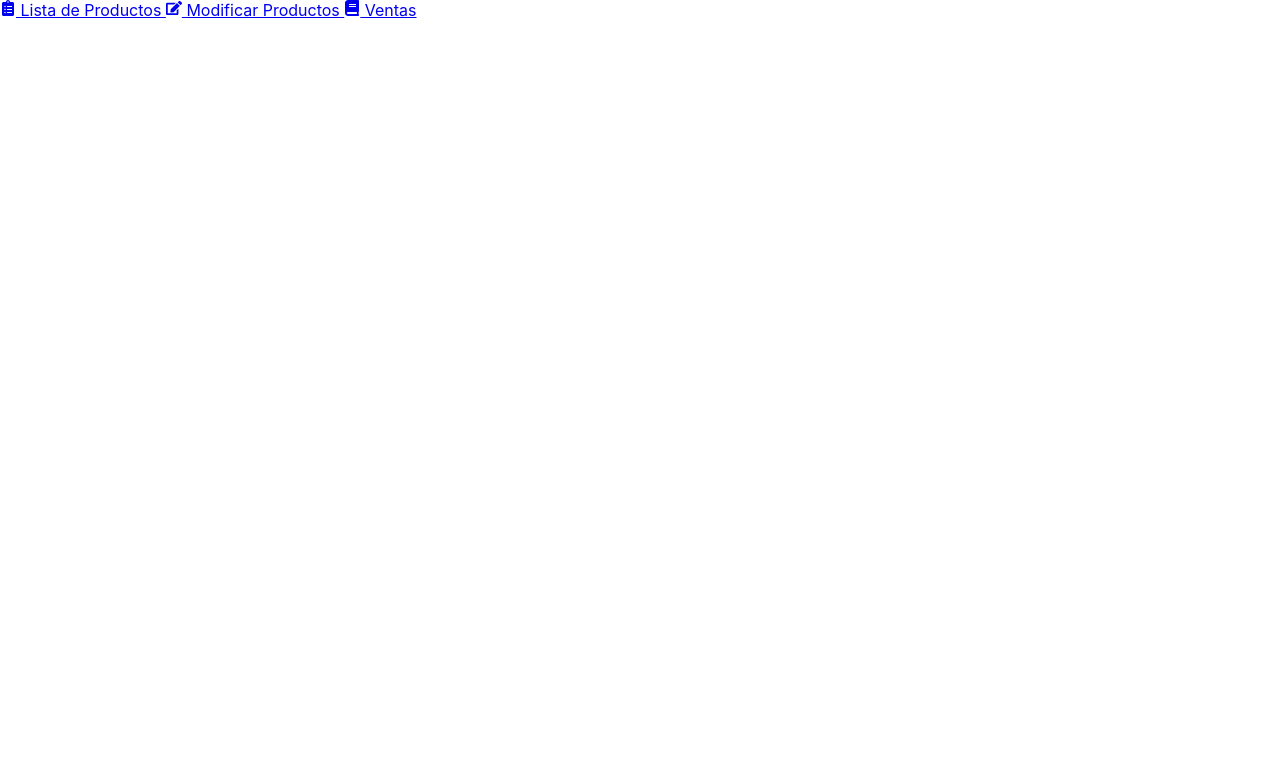
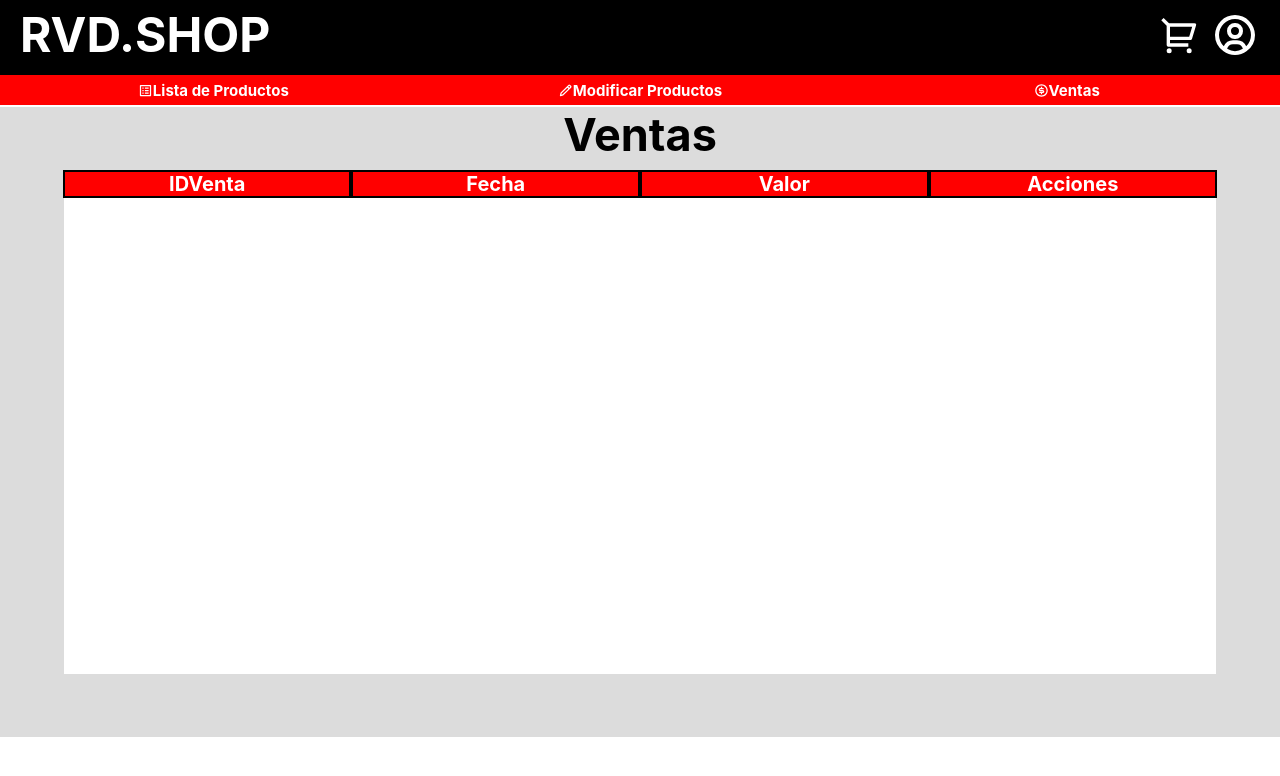
Before and after one commit to CarlosP22/RVD.SHOP, a React (Create React App) app: page / in a window 1280 px wide. Shown: the top 776 px of the page. Built offline with nearby package versions, Linux system fonts and the light colour scheme.

Commit message:
Se agrego la interfaz de ventas-administrador

```diff
--- a/package.json
+++ b/package.json
@@ -6,6 +6,7 @@
     "@testing-library/jest-dom": "^5.16.5",
     "@testing-library/react": "^13.4.0",
     "@testing-library/user-event": "^13.5.0",
+    "esm": "^3.2.25",
     "react": "^18.2.0",
     "react-dom": "^18.2.0",
     "react-icons": "^4.6.0",
--- a/public/index.html
+++ b/public/index.html
@@ -1,20 +1,18 @@
 <!DOCTYPE html>
 <html lang="en">
   <head>
-    <meta charset="utf-8" />
-    <link rel="icon" href="%PUBLIC_URL%/favicon.ico" />
-    <meta name="viewport" content="width=device-width, initial-scale=1" />
-    <meta name="theme-color" content="#000000" />
-    <meta
-      name="description"
-      content="Web site created using create-react-app"
-    />
-    <link rel="apple-touch-icon" href="%PUBLIC_URL%/logo192.png" />
+    <meta charset="utf-8">
+    <meta name="viewport" content="width=device-width, user-scalable=no, initial-scale=1.0, maximum-scale=1.0, minimum-scale=1.0"/>
+    <link rel="icon" href="%PUBLIC_URL%/favicon.ico">
+
+    <meta name="theme-color" content="#000000"/>
+    <meta name="description" content="Web site created using create-react-app">
+    <link rel="apple-touch-icon" href="%PUBLIC_URL%/logo192.png">
     <!--
       manifest.json provides metadata used when your web app is installed on a
       user's mobile device or desktop. See https://developers.google.com/web/fundamentals/web-app-manifest/
     -->
-    <link rel="manifest" href="%PUBLIC_URL%/manifest.json" />
+    <link rel="manifest" href="%PUBLIC_URL%/manifest.json"/>
     <!--
       Notice the use of %PUBLIC_URL% in the tags above.
       It will be replaced with the URL of the `public` folder during the build.
--- a/src/App.js
+++ b/src/App.js
@@ -1,12 +1,14 @@
 import React from "react";
-import {HeaderAgregar} from "./componentes/Admin-Agregar/agregar.js"
-import {HeaderModificar} from "./componentes/Admin-Modificar/modificar.js"
+import {HeaderAgregar} from "./componentes/Admin-Agregar/agregar.js";
+import {Prueba} from "./componentes/Admin-Ventas/ventas.js";
 
 
 function App() {
   return (
     <div className="App">
-      <HeaderAgregar/>
+
+      <Prueba/>
+
     </div>
   );
 }
--- /dev/null
+++ b/src/componentes/Admin-Ventas/ventas.css
@@ -0,0 +1,181 @@
+body {
+    font-family: 'Trebuchet MS', 'Lucida Sans Unicode', 'Lucida Grande', 'Lucida Sans', Arial, sans-serif;
+    margin: 0;
+}
+
+#header {
+    background-color:black;
+    border-bottom: 5px solid black;
+    font-size: 300%;
+    width: 100%;
+    min-height: 70px;
+    display: flex;
+    text-align: center;
+    text-decoration: none;
+}
+
+.logo{
+    position: absolute;
+    left: 20px;
+    top: 5px;
+    font-weight: bold;
+    display: flex;
+    align-items: center;
+    justify-content: center;
+}
+.car:hover{
+    background-color: white;
+}
+.user{
+    height: 50px;
+    width: 50px;
+    border-radius: 100%;
+    position: absolute;
+    right:20px;
+    top: 10px;
+    font-weight: bold;
+    display: flex;
+    align-items: center;
+    justify-content: center;
+}
+
+.user:hover{
+    background-color: white;
+}
+
+.car{
+    font-size: 40px;
+    height: 50px;
+    width: 50px;
+    border-radius: 100%;
+    position: absolute;
+    right: 75px;
+    top: 10px;
+    font-weight: bold;
+    display: flex;
+    align-items: center;
+    justify-content: center;
+}
+
+header a {
+    text-decoration: none;
+    color: white;
+}
+
+header a:hover{
+    color: red;
+}
+
+nav{
+    display: flex;
+    align-items: center;
+    justify-content: center;
+    text-align: center;
+    min-height: 30px;
+    background-color: red;
+    border-bottom: 2px solid white;
+    width: 100%;
+}
+
+nav a:hover{
+    color:black;
+}
+
+.botones {
+    display: flex;
+    align-items: center;
+    justify-content: center;
+    text-align: center;
+    margin: 2px ;
+    padding: 1px;
+    width: 500px;
+    color: white;
+    text-decoration: none;
+    font-size: 15px;
+    font-weight: bold;
+    cursor: pointer;
+}
+
+section {
+    display: flex;
+    justify-content: center;
+    min-height: 630px;
+    width: 100%;
+    background-color: gainsboro;
+}
+
+section article{
+    display: flex;
+    justify-content: center;
+    align-items: center;
+    width: 100%;
+    min-height: 630px;
+
+}
+
+section h2 {
+    display: flex;
+    justify-content: center;
+    align-items: center;
+    text-align: center;
+    position: absolute;
+    min-height: 50px;
+    font-size: 45px;
+
+}
+
+section article p {
+    position: relative;
+    display: flex;
+    justify-content: center;
+    align-items: center;
+    height: 80%;
+    width: 90%;
+    background-color:black;
+}
+
+
+#tablaEn{
+    background-color:red;
+    color: white;
+    border: 2px solid black;
+    font-size: 20px;
+    height: 5%;
+    min-width: 24.7%;
+}
+
+
+.clearfix {
+    clear: both;
+}
+
+#contorno{
+    width: 90%;
+    min-height: 80%;
+    background-color: white;
+    display: flex;
+    justify-content: center;
+
+}
+
+
+
+@media screen and (max-width: 1200px){
+    .cont-header,
+    .cont-section{
+        max-width: 1200px;
+    }
+
+}
+
+@media screen and (max-width: 1150px) {
+    .cont-section{
+        width: 100%;
+    }
+}
+
+@media screen and (max-width: 730px){
+    .bootones{
+        padding: 1px 10px;
+    }
+}
--- /dev/null
+++ b/src/componentes/Admin-Ventas/ventas.js
@@ -0,0 +1,55 @@
+import React from "react";
+import "./ventas.css";
+import { BiUserCircle, BiPencil } from 'react-icons/bi';
+import { RiShoppingCart2Line, RiMoneyDollarCircleLine } from 'react-icons/ri';
+import { MdOutlineListAlt } from 'react-icons/md';
+
+
+export const Prueba = (name) => {
+    return (
+        <div id="root">
+
+            <div className="cont-header">
+                <header id="header">
+                    <a href="Home" className="logo">RVD.SHOP</a>
+                    <a href="Login" className="user"><BiUserCircle /></a>
+                    <a href="orden" className="car"><RiShoppingCart2Line /></a>
+                </header>
+
+                <nav>
+                    <a href="Lista-Productos" className="botones"><MdOutlineListAlt id="icon" /> Lista de Productos </a>
+                    <a href="Modificar-Productos" className="botones"> <BiPencil id="icon" /> Modificar Productos </a>
+                    <a href="Ventas" className="botones"><RiMoneyDollarCircleLine id="icon" /> Ventas </a>
+                </nav>
+            </div>
+
+            <div className="cont-section">
+                <section>
+                    <h2 id="tituloV">Ventas</h2>
+                    <article>
+
+                        <tr id="contorno">
+                            <th id="tablaEn">
+                                IDVenta
+                            </th>
+                            <th id="tablaEn">
+                                Fecha
+                            </th>
+                            <th id="tablaEn">
+                                Valor
+                            </th>
+                            <th id="tablaEn">
+                                Acciones
+                            </th>
+                        </tr>
+
+                    </article>
+
+                </section>
+
+                <div class="clearfix"></div>
+            </div>
+
+        </div>
+    )
+}
```
Also changed, not shown: 2 other files (tests, documents, lock files or other folders).
